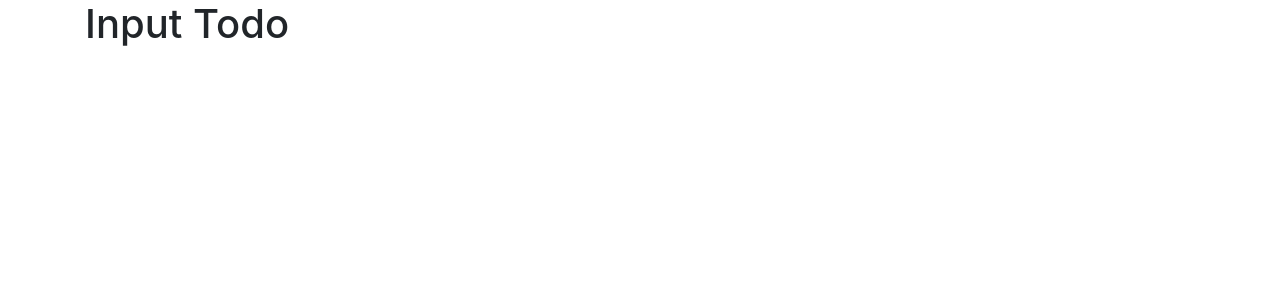
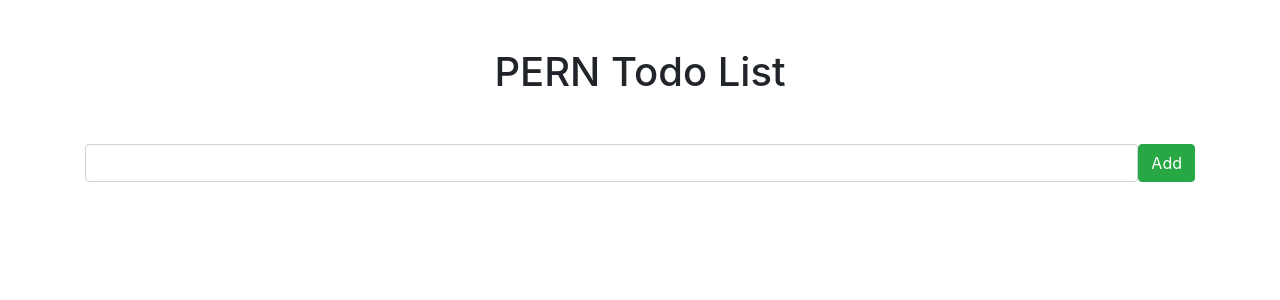
Before and after one commit to peterbull/express-todo, a React (Create React App) app in the folder client/: page / in a window 1280 px wide. Shown: the top 300 px of the page. Built offline with nearby package versions, Linux system fonts and the light colour scheme.

Commit message:
add form components

```diff
--- a/client/src/components/InputTodo.js
+++ b/client/src/components/InputTodo.js
@@ -1,8 +1,14 @@
-import React from "react";
+import React, { Fragment } from "react";
 
 const InputTodo = () => {
     return (
-        <h1>Input Todo</h1>
+        <Fragment>
+            <h1 className="text-center mt-5">PERN Todo List</h1>
+            <form className="d-flex mt-5">
+                <input type="text" className="form-control" />
+                <button className="btn btn-success">Add</button>
+            </form>
+        </Fragment>
     );
 };
 
```
